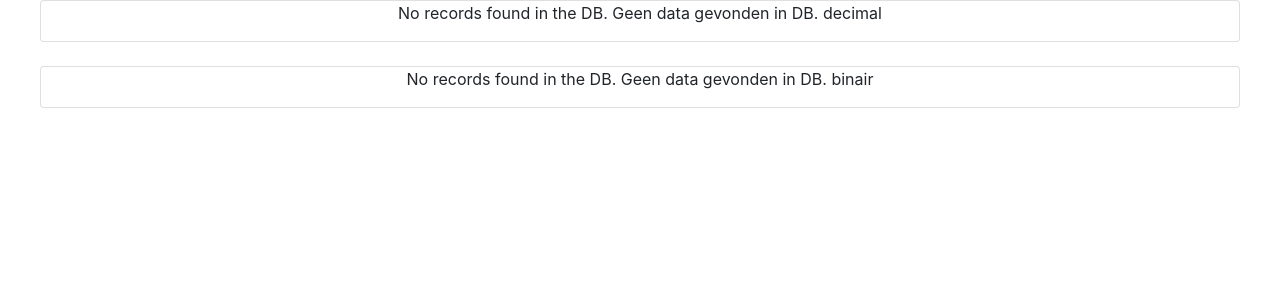
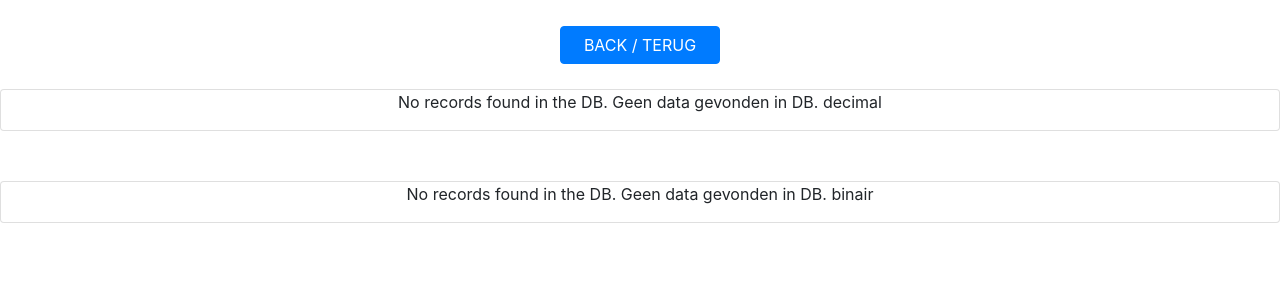
Before and after one commit to berend109/kd-games, a PHP site: page /assets/php/leaderboard.php in a window 1280 px wide. Shown: the top 300 px of the page. Run offline with PHP 8.4, Linux system fonts and the light colour scheme; data that the repository does not hold is empty.

Commit message:
1.0 finished product

```diff
--- a/assets/css/index.css
+++ b/assets/css/index.css
@@ -8,10 +8,16 @@ input[type=number] {
     display: block;
 	margin-left: auto;
 	margin-right: auto;
-	max-width: 75rem;
-	min-width: 27rem;
+	max-width: 80rem;
+    min-width: 27rem;
+    margin-top: 2%;
 }
 
 input {
     text-align: center;
 }
+
+.form-control {
+    width: 40%;
+    margin: auto;
+}
--- a/assets/css/leaderboard.css
+++ b/assets/css/leaderboard.css
@@ -13,3 +13,12 @@ td, th {
 th {
 	width: 5em;
 }
+
+#homeButton {
+	display: block;
+	margin-left: auto;
+	margin-right: auto;
+	width: 10rem;
+	margin-bottom: 2%;
+	margin-top: 2%;
+}
--- a/assets/php/leaderboard.php
+++ b/assets/php/leaderboard.php
@@ -18,6 +18,8 @@
 </head>
 
 <body>
+
+<a class="btn btn-primary" href="../../index.php" role="button" id="homeButton">BACK / TERUG</a>
 
 <?php
 
```
